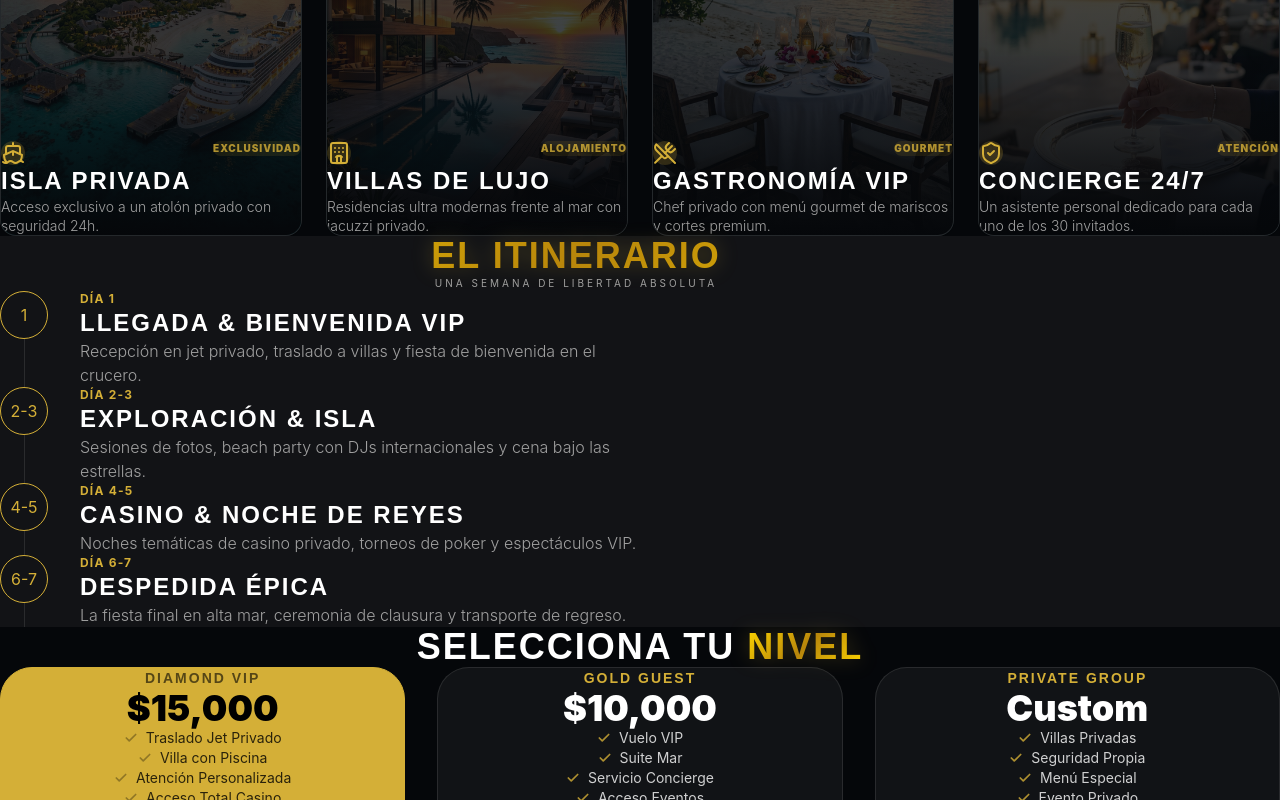
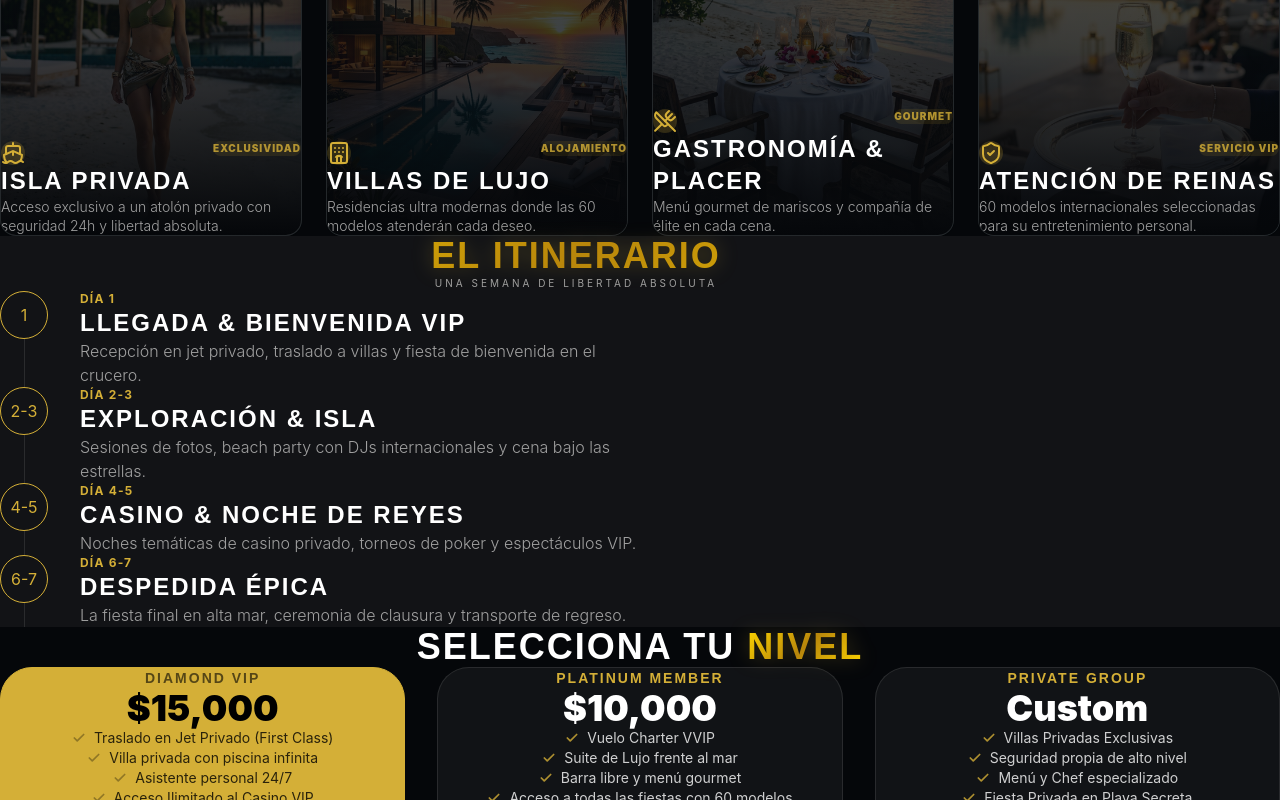
Before and after one commit to horaciolidity/sexisland, a React (Vite) app: page / in a window 1280 px wide. Shown: the part 1120-1920 px from the top of the page. Built offline with nearby package versions, Linux system fonts and the light colour scheme.

Commit message:
Upgrade: Align Platinum plan, enhanced services content, and provocative luxury imagery

```diff
--- a/src/App.jsx
+++ b/src/App.jsx
@@ -37,9 +37,9 @@ function App() {
       <header className="relative min-h-screen flex items-center justify-center overflow-hidden pt-20">
         <div className="absolute inset-0 z-0 scale-105">
           <img
-            src="/luxury_private_island_cruise.png"
-            alt="Paradise Island"
-            className="w-full h-full object-cover opacity-40 blur-[2px]"
+            src="/model_vip.png"
+            alt="Paradise Island Luxury"
+            className="w-full h-full object-cover opacity-50 blur-[1px]"
           />
           <div className="absolute inset-0 bg-gradient-to-t from-[#05070A] via-[#05070A]/80 to-transparent"></div>
         </div>
@@ -104,31 +104,31 @@ function App() {
         <div className="grid md:grid-cols-2 lg:grid-cols-4 gap-6">
           <FeatureCard
             title="Isla Privada"
-            desc="Acceso exclusivo a un atolón privado con seguridad 24h."
+            desc="Acceso exclusivo a un atolón privado con seguridad 24h y libertad absoluta."
             icon={<Ship className="text-primary" />}
-            img="/luxury_private_island_cruise.png"
+            img="/model_vip.png"
             tag="Exclusividad"
           />
           <FeatureCard
             title="Villas de Lujo"
-            desc="Residencias ultra modernas frente al mar con jacuzzi privado."
+            desc="Residencias ultra modernas donde las 60 modelos atenderán cada deseo."
             icon={<Hotel className="text-primary" />}
             img="/villa.png"
             tag="Alojamiento"
           />
           <FeatureCard
-            title="Gastronomía VIP"
-            desc="Chef privado con menú gourmet de mariscos y cortes premium."
+            title="Gastronomía & Placer"
+            desc="Menú gourmet de mariscos y compañía de élite en cada cena."
             icon={<UtensilsCrossed className="text-primary" />}
             img="/dining.png"
             tag="Gourmet"
           />
           <FeatureCard
-            title="Concierge 24/7"
-            desc="Un asistente personal dedicado para cada uno de los 30 invitados."
+            title="Atención de Reinas"
+            desc="60 modelos internacionales seleccionadas para su entretenimiento personal."
             icon={<ShieldCheck className="text-primary" />}
             img="/vip_service.png"
-            tag="Atención"
+            tag="Servicio VIP"
           />
         </div>
       </section>
@@ -179,18 +179,37 @@ function App() {
             <PlanCard
               name="Diamond VIP"
               price="$15,000"
-              features={["Traslado Jet Privado", "Villa con Piscina", "Atención Personalizada", "Acceso Total Casino"]}
+              features={[
+                "Traslado en Jet Privado (First Class)",
+                "Villa privada con piscina infinita",
+                "Asistente personal 24/7",
+                "Acceso Ilimitado al Casino VIP",
+                "Mesa reservada en el escenario con DJs",
+                "Tratamiento Real con las 60 modelos"
+              ]}
               highlight
             />
             <PlanCard
-              name="Gold Guest"
+              name="Platinum Member"
               price="$10,000"
-              features={["Vuelo VIP", "Suite Mar", "Servicio Concierge", "Acceso Eventos"]}
+              features={[
+                "Vuelo Charter VVIP",
+                "Suite de Lujo frente al mar",
+                "Barra libre y menú gourmet",
+                "Acceso a todas las fiestas con 60 modelos",
+                "Crédito en el Casino de $1,000"
+              ]}
             />
             <PlanCard
               name="Private Group"
               price="Custom"
-              features={["Villas Privadas", "Seguridad Propia", "Menú Especial", "Evento Privado"]}
+              features={[
+                "Villas Privadas Exclusivas",
+                "Seguridad propia de alto nivel",
+                "Menú y Chef especializado",
+                "Fiesta Privada en Playa Secreta",
+                "Logística personalizada para su grupo"
+              ]}
             />
           </div>
         </div>
```
Also changed, not shown: public/model_vip.png (added).
